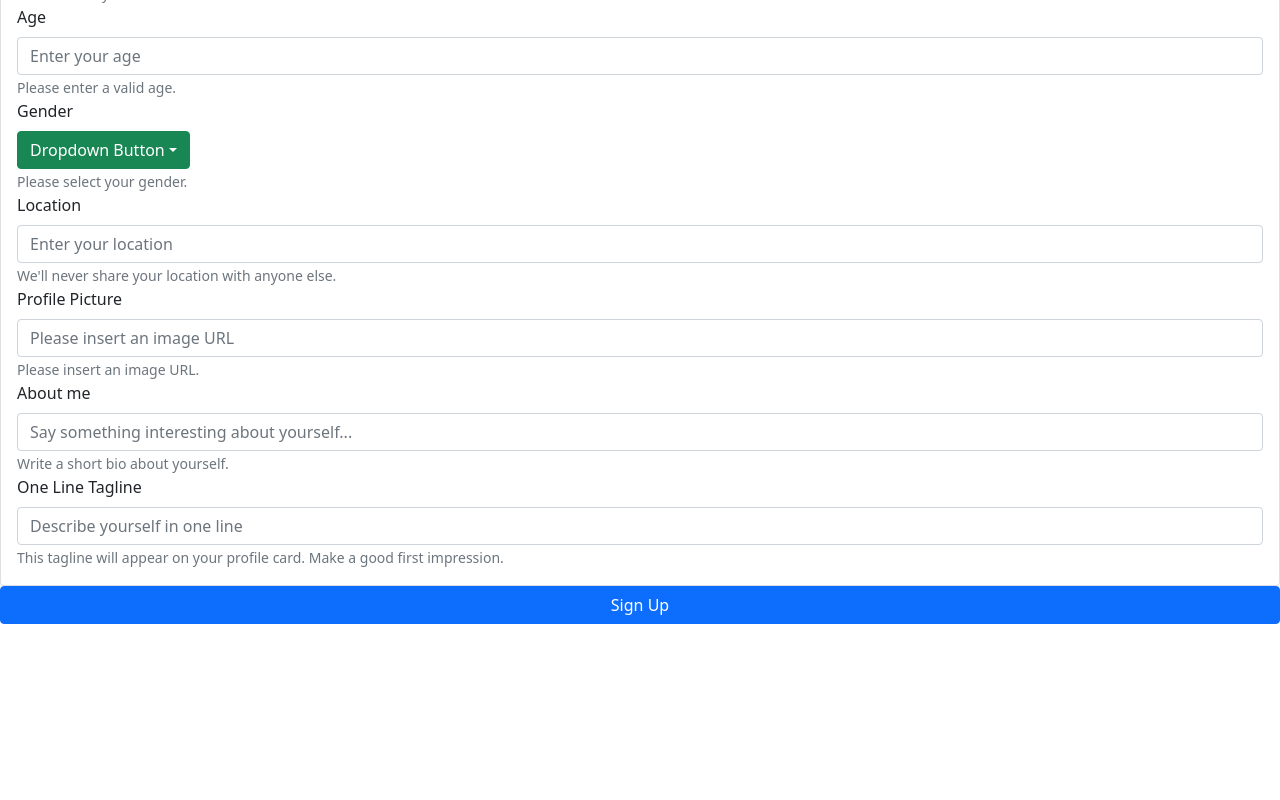
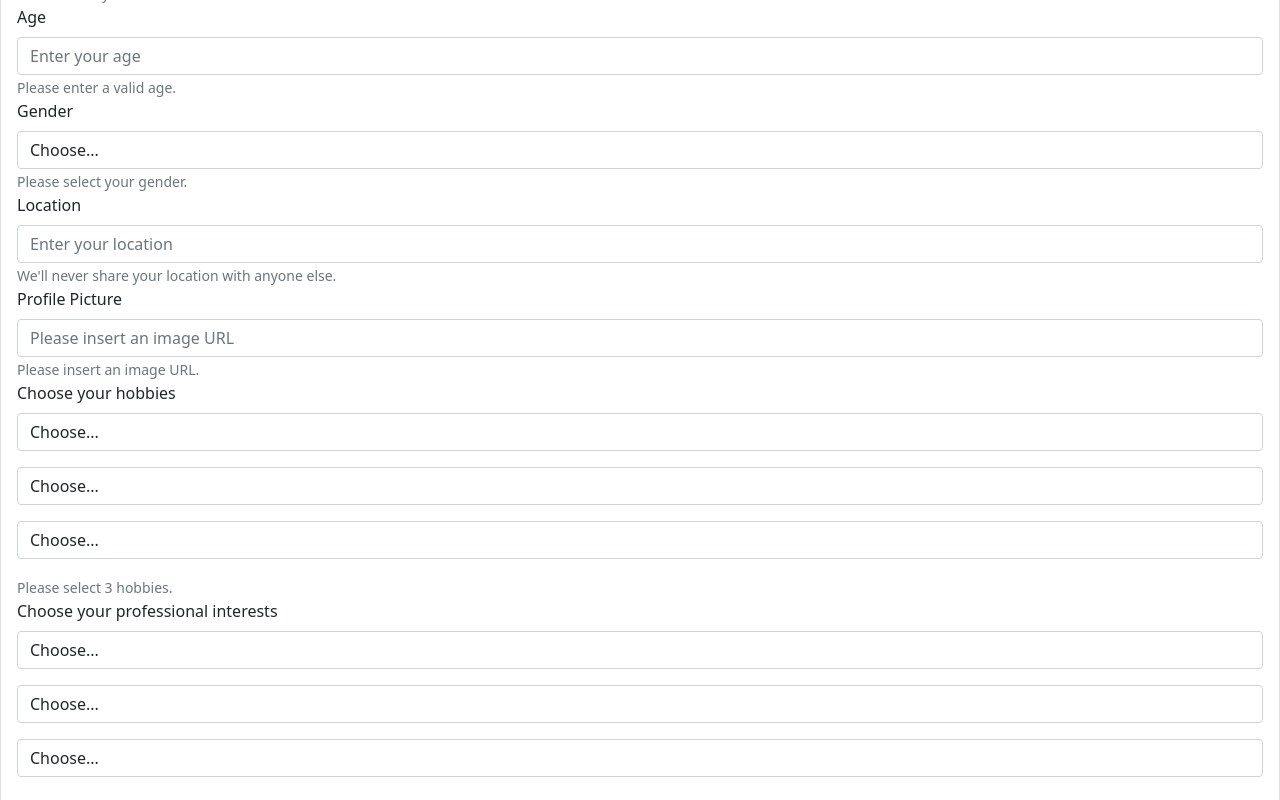
Before and after one commit to tanmay-ICT/Facimate_dev, a React (Create React App) app in the folder facimate/: page /signup in a window 1280 px wide. Shown: the part 340-1140 px from the top of the page. Before the commit the page ends 964 px from the top, so only its background shows below. Built offline with nearby package versions, Linux system fonts and the light colour scheme; no server answers.

Commit message:
Signup flow completed

```diff
--- a/facimate/src/Signup.js
+++ b/facimate/src/Signup.js
@@ -1,13 +1,29 @@
 import React, {Component} from 'react'
 import "firebase/auth";
-import {Form, Button, Card, Col, Dropdown} from "react-bootstrap"
+import {Form, Button, Card, Col, Dropdown, Switch} from "react-bootstrap"
 // import { Link } from "react-router-dom"
 import "firebase/firestore";
 import {auth, createUserDocument} from './firebase';
 
 
 class Signup extends Component {
-    state = {email: '', password: '', displayName: '', age: '', gender: '', location: '', profilePicture: '', aboutMe: '', onelineTagline: ''};
+    state = {
+        email: '',
+        password: '',
+        displayName: '',
+        age: '',
+        gender: '',
+        location: '',
+        profilePicture: '',
+        hobby1: '',
+        hobby2: '',
+        hobby3: '',
+        proInt1: '',
+        proInt2: '',
+        proInt3: '',
+        aboutMe: '',
+        onelineTagline: ''
+    };
 
     handleChange = (e) => {
         const {name, value} = e.target;
@@ -17,14 +33,44 @@ class Signup extends Component {
 
     handleSubmit = async (e) => {
         e.preventDefault();
-        const {email, password, displayName, age, gender, location, profilePicture, aboutMe, onelineTagline} = this.state;
+        const {
+            email,
+            password,
+            displayName,
+            age,
+            gender,
+            location,
+            profilePicture,
+            hobby1,
+            hobby2,
+            hobby3,
+            proInt1,
+            proInt2,
+            proInt3,
+            aboutMe,
+            onelineTagline
+        } = this.state;
         try {
             const {user} = await auth.createUserWithEmailAndPassword(
                 email,
                 password
             );
             console.log(user);
-            await createUserDocument(user, {displayName, age, gender, location, profilePicture, aboutMe, onelineTagline});
+            await createUserDocument(user, {
+                displayName,
+                age,
+                gender,
+                location,
+                profilePicture,
+                hobby1,
+                hobby2,
+                hobby3,
+                proInt1,
+                proInt2,
+                proInt3,
+                aboutMe,
+                onelineTagline
+            });
         } catch (error) {
             console.log('error', error);
         }
@@ -37,13 +83,35 @@ class Signup extends Component {
             gender: '',
             location: '',
             profilePicture: '',
-            aboutMe:'',
-            onelineTagline:''
+            hobby1,
+            hobby2,
+            hobby3,
+            proInt1,
+            proInt2,
+            proInt3,
+            aboutMe: '',
+            onelineTagline: ''
         });
     };
 
     render() {
-        const {email, password, displayName, age, gender, location, profilePicture, aboutMe, onelineTagline} = this.state;
+        const {
+            email,
+            password,
+            displayName,
+            age,
+            gender,
+            location,
+            profilePicture,
+            hobby1,
+            hobby2,
+            hobby3,
+            proInt1,
+            proInt2,
+            proInt3,
+            aboutMe,
+            onelineTagline
+        } = this.state;
         return (
 
             <div>
@@ -118,49 +186,24 @@ class Signup extends Component {
 
                             {/* Gender Input */}
 
-                            <Form.Group id="gender">
+                            <Form.Group as={Col} id="gender" controlId="formGridState">
                                 <Form.Label>Gender</Form.Label>
-                                {/* <Col sm={10}>
-                                    <Form.Check
-                                        type="radio"
-                                        label="Female"
-                                        name="formHorizontalRadios"
-                                        id="formHorizontalRadios1"
-                                        value={gender}
-                                        defaultChecked={this.state.selectedOption === {gender}}
-                                        onChange={this.onValueChange}
-                                    />
-                                    <Form.Check
-                                        type="radio"
-                                        label="Male"
-                                        name="formHorizontalRadios"
-                                        id="formHorizontalRadios2"
-                                        value={gender}
-                                        defaultChecked={this.state.selectedOption === {gender}}
-                                        onChange={this.onValueChange}
-                                    />
-                                </Col> */}
-
-                                <Dropdown>
-                                    <Dropdown.Toggle
-                                    variant="success"
-                                    id="dropdown-basic"
-                                    type="dropdown"
-                                    label="Male"
+                                <Form.Control
+                                    as="select"
+                                    defaultValue="Choose..."
+                                    type="gender"
                                     name="gender"
                                     value={gender}
                                     onChange={this.handleChange}
-                                    >
-                                        Dropdown Button
-                                    </Dropdown.Toggle>
-
-                                    <Dropdown.Menu>
-                                        <Dropdown.Item eventKey="Male">Male</Dropdown.Item>
-                                        <Dropdown.Item eventKey="Female">Female</Dropdown.Item>
-                                        <Dropdown.Item eventKey="I prefer not to say">I prefer not to say</Dropdown.Item>
-                                    </Dropdown.Menu>
-                                    </Dropdown>
-
+                                >
+                                    <option>Choose...</option>
+                                    <option>Female</option>
+                                    <option>Male</option>
+                                    <option>Non - binary</option>
+                                    <option>Transgender</option>
+                                    <option>Intersex</option>
+                                    <option>I prefer not to say</option>
+                                </Form.Control>
                                 <Form.Text className="text-muted">
                                     Please select your gender.
                                 </Form.Text>
@@ -200,8 +243,172 @@ class Signup extends Component {
 
                             {/* Hobbies Input */}
 
+                            <Form.Group as={Col} id="hobby1 hobby2 hobby3" controlId="formGridState">
+                                <Form.Label>Choose your hobbies</Form.Label>
+                                <Form.Control
+                                    as="select"
+                                    defaultValue="Choose..."
+                                    type="hobby1"
+                                    name="hobby1"
+                                    value={hobby1}
+                                    onChange={this.handleChange}
+                                    style={{marginBottom: "1em"}}
+                                >
+                                    <option>Choose...</option>
+                                    <option>Reading</option>
+                                    <option>Football</option>
+                                    <option>Gardening</option>
+                                    <option>Hiking</option>
+                                    <option>Photography</option>
+                                    <option>Rock Climbing</option>
+                                    <option>Video Games</option>
+                                    <option>Running</option>
+                                    <option>Cooking</option>
+                                    <option>Horse Riding</option>
+                                    <option>Baking</option>
+                                    <option>Travelling</option>
+                                    <option>Volunteering</option>
+                                </Form.Control>
+
+                                <Form.Control
+                                    as="select"
+                                    defaultValue="Choose..."
+                                    type="hobby2"
+                                    name="hobby2"
+                                    value={hobby2}
+                                    onChange={this.handleChange}
+                                    style={{marginBottom: "1em"}}
+                                >
+                                    <option>Choose...</option>
+                                    <option>Reading</option>
+                                    <option>Football</option>
+                                    <option>Gardening</option>
+                                    <option>Hiking</option>
+                                    <option>Photography</option>
+                                    <option>Rock Climbing</option>
+                                    <option>Video Games</option>
+                                    <option>Running</option>
+                                    <option>Cooking</option>
+                                    <option>Horse Riding</option>
+                                    <option>Baking</option>
+                                    <option>Travelling</option>
+                                    <option>Volunteering</option>
+                                </Form.Control>
+
+                                <Form.Control
+                                    as="select"
+                                    defaultValue="Choose..."
+                                    type="hobby3"
+                                    name="hobby3"
+                                    value={hobby3}
+                                    onChange={this.handleChange}
+                                    style={{marginBottom: "1em"}}
+                                >
+                                    <option>Choose...</option>
+                                    <option>Reading</option>
+                                    <option>Football</option>
+                                    <option>Gardening</option>
+                                    <option>Hiking</option>
+                                    <option>Photography</option>
+                                    <option>Rock Climbing</option>
+                                    <option>Video Games</option>
+                                    <option>Running</option>
+                                    <option>Cooking</option>
+                                    <option>Horse Riding</option>
+                                    <option>Baking</option>
+                                    <option>Travelling</option>
+                                    <option>Volunteering</option>
+                                </Form.Control>
+
+                                <Form.Text className="text-muted">
+                                    Please select 3 hobbies.
+                                </Form.Text>
+                            </Form.Group>
+
 
                             {/* Professional Interests Input */}
+
+                            <Form.Group as={Col} id="proInt1 proInt2 proInt3" controlId="formGridState">
+                                <Form.Label>Choose your professional interests</Form.Label>
+                                <Form.Control
+                                    as="select"
+                                    defaultValue="Choose..."
+                                    type="proInt1"
+                                    name="proInt1"
+                                    value={proInt1}
+                                    onChange={this.handleChange}
+                                    style={{marginBottom: "1em"}}
+                                >
+                                    <option>Choose...</option>
+                                    <option>UI/UX designing</option>
+                                    <option>Programming</option>
+                                    <option>Photography</option>
+                                    <option>App Development</option>
+                                    <option>Image Processing</option>
+                                    <option>Data Analytics</option>
+                                    <option>Emedded Systems</option>
+                                    <option>Machine Learning</option>
+                                    <option>Game Develpoment</option>
+                                    <option>Horse Riding</option>
+                                    <option>3D Animations</option>
+                                    <option>Videography</option>
+                                    <option>Freelancing</option>
+                                </Form.Control>
+
+                                <Form.Control
+                                    as="select"
+                                    defaultValue="Choose..."
+                                    type="proInt2"
+                                    name="proInt2"
+                                    value={proInt2}
+                                    onChange={this.handleChange}
+                                    style={{marginBottom: "1em"}}
+                                >
+                                    <option>Choose...</option>
+                                    <option>UI/UX designing</option>
+                                    <option>Programming</option>
+                                    <option>Photography</option>
+                                    <option>App Development</option>
+                                    <option>Image Processing</option>
+                                    <option>Data Analytics</option>
+                                    <option>Emedded Systems</option>
+                                    <option>Machine Learning</option>
+                                    <option>Game Develpoment</option>
+                                    <option>Horse Riding</option>
+                                    <option>3D Animations</option>
+                                    <option>Videography</option>
+                                    <option>Freelancing</option>
+                                </Form.Control>
+
+                                <Form.Control
+                                    as="select"
+                                    defaultValue="Choose..."
+                                    type="proInt3"
+                                    name="proInt3"
+                                    value={proInt3}
+                                    onChange={this.handleChange}
+                                    style={{marginBottom: "1em"}}
+                                >
+                                    <option>Choose...</option>
+                                    <option>UI/UX designing</option>
+                                    <option>Programming</option>
+                                    <option>Photography</option>
+                                    <option>App Development</option>
+                                    <option>Image Processing</option>
+                                    <option>Data Analytics</option>
+                                    <option>Emedded Systems</option>
+                                    <option>Machine Learning</option>
+                                    <option>Game Develpoment</option>
+                                    <option>Horse Riding</option>
+                                    <option>3D Animations</option>
+                                    <option>Videography</option>
+                                    <option>Freelancing</option>
+                                </Form.Control>
+
+                                <Form.Text className="text-muted">
+                                    Please select 3 professional interests.
+                                </Form.Text>
+                            </Form.Group>
 
                             {/* About Me Input */}
 
```
Also changed, not shown: facimate/src/Login.js (+7 -8 lines), facimate/src/firebase.js (+23 -2 lines).
